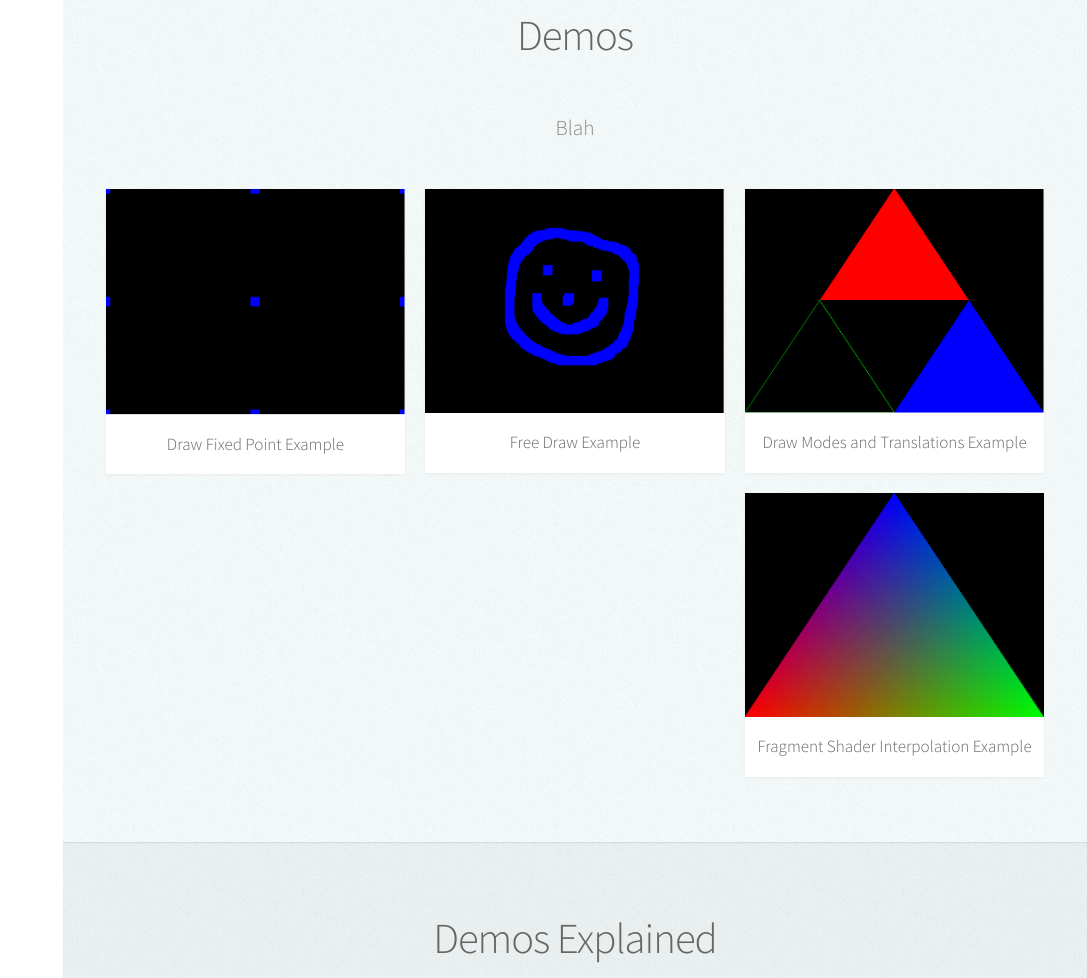
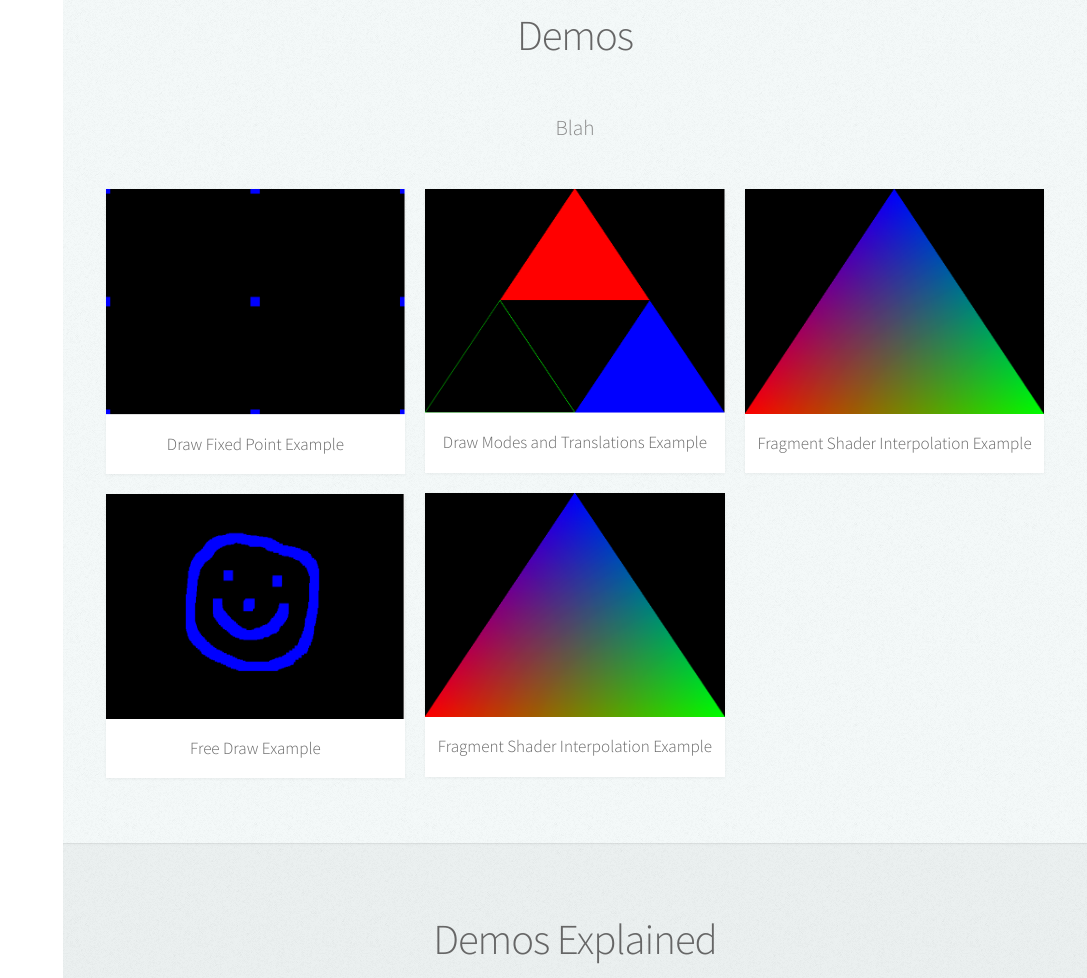
Before and after one commit to mikecules/WebGL-RLO, a plain HTML site: page www/index.html in a window 1280 px wide. Shown: the part 1288-2266 px from the top of the page, without its empty margins (193-1280 px from the left). Drawn offline with Linux system fonts and the light colour scheme.

Commit message:
Finished fragment interpolation example.

```diff
--- a/www/index.html
+++ b/www/index.html
@@ -111,11 +111,19 @@
 
 						<div class="row">
 							<div class="4u" ng-repeat="demo in demoRunner.getDemos()">
-								<article class="item">
-									<a ng-href="javascript:void(0)" ng-click="demoRunner.run($index)" class="image fit">
-										<img ng-src="{{demo.screenShotURL}}" alt="">
+								<article class="item" ng-init="demo1 = demo[0]">
+									<a ng-href="javascript:void(0)" ng-click="demoRunner.run(demo1)" class="image fit">
+										<img ng-src="{{demo1.screenShotURL}}" alt="">
 										<header>
-											<h3 ng-bind="demo.caption"></h3>
+											<h3 ng-bind="demo1.caption"></h3>
+										</header>
+									</a>
+								</article>
+								<article class="item" ng-if="demo[1]" ng-init="demo2 = demo[1]">
+									<a ng-href="javascript:void(0)" ng-click="demoRunner.run(demo2)" class="image fit">
+										<img ng-src="{{demo2.screenShotURL}}" alt="">
+										<header>
+											<h3 ng-bind="demo2.caption"></h3>
 										</header>
 									</a>
 								</article>
--- a/www/scripts/angular-app/controllers/WebGLMainController.js
+++ b/www/scripts/angular-app/controllers/WebGLMainController.js
@@ -6,6 +6,7 @@ angular.module('WebGLRLOApp')
       var canvasModalWidget = webGLUtilities.getCanvasModalWidget();
 
       var demos = [
+        [
 	        {
 	          caption: 'Draw Fixed Point Example',
 	          details: 'Draw a 30 pixel dimensioned point on screen...',
@@ -17,7 +18,9 @@ angular.module('WebGLRLOApp')
 	          details: 'Freeform draw large pixels on screen...',
 	          appFn: drawSimpleShapeWithMouseExample,
 	          screenShotURL: 'styles/app/images/demo2.png'
-        },
+	        }
+        ],
+        [
 	        {
 	          caption: 'Draw Modes and Translations Example',
 	          details: 'Draw some trinagles using different draw modes and do uniform translations to position 1 shape 3 different ways.',
@@ -30,6 +33,15 @@ angular.module('WebGLRLOApp')
 	          appFn: shapesFragmentVaryingExample,
 	          screenShotURL: 'styles/app/images/demo4.png'
 	        }
+	     ],
+	     [
+	         {
+	          caption: 'Fragment Shader Interpolation Example',
+	          details: ' ',
+	          appFn: shapesFragmentVaryingExample,
+	          screenShotURL: 'styles/app/images/demo4.png'
+	        }
+        ]
       ];
 
 
@@ -438,9 +450,9 @@ angular.module('WebGLRLOApp')
 
       function _DemoRunner() {
 
-        this.run = function(index) {
+        this.run = function(demo) {
 
-          var demoObject = demos[index];
+          var demoObject = demo;
 
           if (typeof demoObject === 'undefined') {
             throw new Error('Could not find the demo app you were refering too...');
```
Lines whose indentation alone changed are shown as unchanged.
